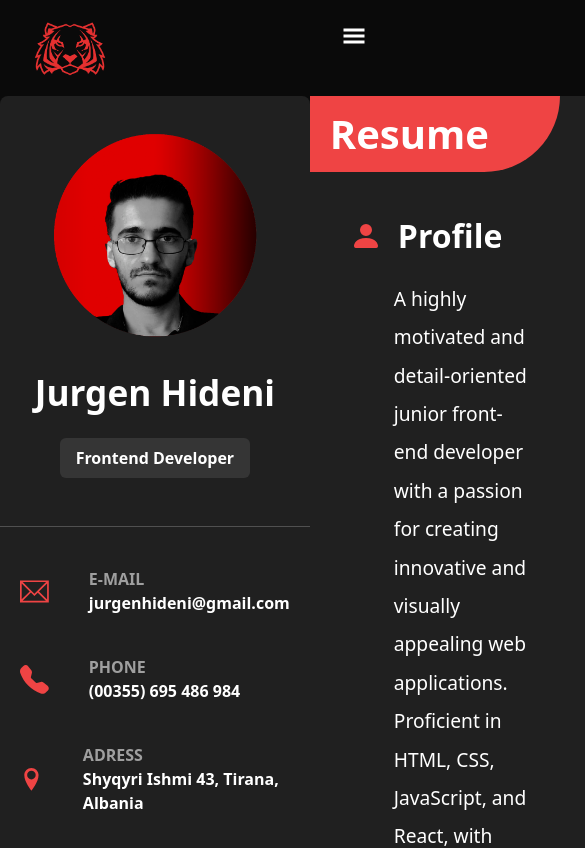
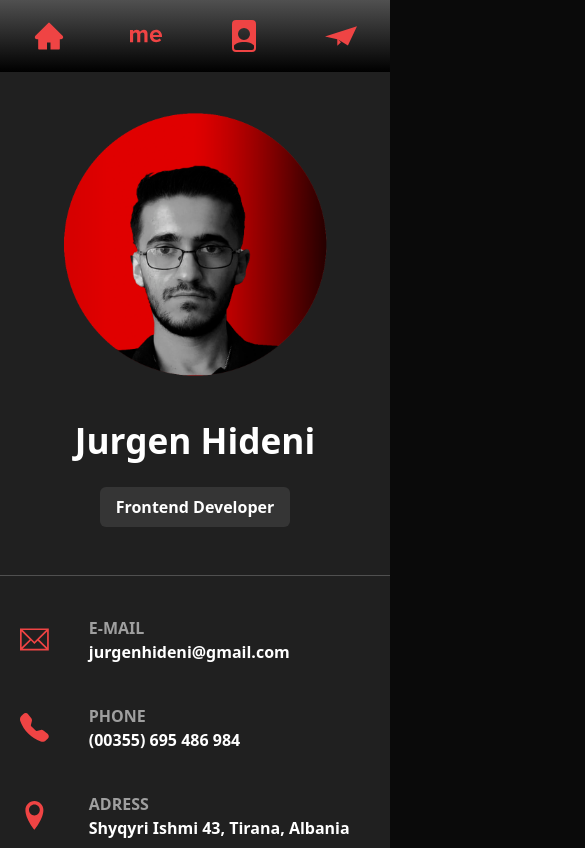
Before and after one commit to jurgenhideni/portfolio, a Next.js app: page /resume in a window 390 px wide. Shown: the top 848 px of the page, 585 px wide, since content can reach past the window. Built offline with nearby package versions, Linux system fonts and the light colour scheme.

Commit message:
made resume page mobile responsive

```diff
--- a/src/components/CurriculumVitae.jsx
+++ b/src/components/CurriculumVitae.jsx
@@ -4,8 +4,8 @@ import { BiBookOpen } from "react-icons/bi";
 import { MdOutlineWorkOutline } from "react-icons/md";
 const CurriculumVitae = () => {
   return (
-    <div className="max-w-[700px] border-r border-slate-400 ">
-      <div className="mx-10 text-white">
+    <div className="max-w-[700px] border-r border-slate-400 max-sm:grid max-sm:grid-cols-1 ">
+      <div className="mx-10 text-white max-sm:grid max-sm:grid-cols-1">
         <div className="flex items-center gap-4  mt-10 mb-5">
           <BsFillPersonFill className="text-red-500 text-[2rem]" />
           <h2 className="text-[2rem] font-bold">Profile</h2>
@@ -14,10 +14,13 @@ const CurriculumVitae = () => {
           A highly motivated and detail-oriented junior front-end developer with
           a passion for creating innovative and visually appealing web
           applications. Proficient in HTML, CSS, JavaScript, and React, with
-          experience in developing responsive and user-friendly websites. Strong
-          problem-solving skills and a desire to learn and grow in a dynamic and
-          fast-paced environment. A collaborative team player with good
-          communication skills and a commitment to delivering high-quality work.
+          experience in developing responsive and user-friendly websites.{" "}
+          <span className="max-sm:hidden">
+            Strong problem-solving skills and a desire to learn and grow in a
+            dynamic and fast-paced environment. A collaborative team player with
+            good communication skills and a commitment to delivering
+            high-quality work.
+          </span>
         </p>
       </div>
       <div className="mx-10 text-white">
--- a/src/components/Header.jsx
+++ b/src/components/Header.jsx
@@ -1,56 +1,28 @@
-"use client";
-
 import Link from "next/link";
 import Image from "next/image";
-import { useState } from "react";
-import { GiHamburgerMenu } from "react-icons/gi";
 
+import { SiAboutdotme } from "react-icons/si";
+import { BsFilePersonFill } from "react-icons/bs";
+import { SiMinutemailer } from "react-icons/si";
+import { AiFillHome } from "react-icons/ai";
 const Header = () => {
-  const [isOpen, setIsOpen] = useState(false);
-
-  const toggleMenu = () => {
-    setIsOpen(!isOpen);
-  };
-
   return (
     <>
-      <div className="flex justify-between md:hidden ">
-        <Image
-          src="/assets/logo01.png"
-          alt=""
-          width={100}
-          height={50}
-          className="m-5"
-        />
-        <div>
-          <GiHamburgerMenu
-            onClick={toggleMenu}
-            className="text-white m-6 text-[1.5rem] cursor-pointer"
-          />
-        </div>
+      <div className="md:hidden w-full fixed top-0 text-[2rem] bg-gradient-to-t from-black to-[#505050] flex justify-around py-5 text-red-500 ">
+        <Link href="/">
+          <AiFillHome />
+        </Link>
+        <Link href="/about">
+          <SiAboutdotme />
+        </Link>
+        <Link href="/resume">
+          <BsFilePersonFill />
+        </Link>
+        <Link href="/contact">
+          <SiMinutemailer />
+        </Link>
       </div>
-      {isOpen && (
-        <div
-          className=" transition-all duration-500 ease-in-out text-[1.2rem] text-center
-       border-red-500 md:hidden max-sm:w-[150px] max-sm:absolute text-white
-       right-0 top-12 font-bold max-sm:grid max-sm:grid-cols-1 gap-5 max-sm:my-3 mx-1
-       "
-        >
-          <button className="bg-red-500 border-2 border-black py-2 rounded-lg ">
-            Home
-          </button>
-          <button className="bg-red-500 border-2 border-black py-2 rounded-lg">
-            Resume
-          </button>
-          <button className="bg-red-500 border-2 border-black py-2 rounded-lg">
-            Contact
-          </button>
-          <button className="bg-red-500 border-2 border-black py-2 rounded-lg">
-            About me
-          </button>
-        </div>
-      )}
-      <div className="flex justify-between m-5 uppercase items-center max-sm:hidden">
+      <div className="flex justify-between p-3 uppercase items-center max-sm:hidden sticky top-0 bg-black">
         <Image src="/assets/logo01.png" alt="" width={100} height={50} />
         <div className="flex gap-20  mx-10 text-white ">
           <Link className="hover:text-red-400" href="/">
--- a/src/components/Layout.jsx
+++ b/src/components/Layout.jsx
@@ -5,6 +5,7 @@ const Layout = ({ children }) => {
   return (
     <>
       <Header />
+
       <main>{children}</main>
       <Footer />
     </>
--- a/src/components/Main.jsx
+++ b/src/components/Main.jsx
@@ -4,7 +4,7 @@ import Link from "next/link";
 const Main = () => {
   return (
     <>
-      <div className="flex justify-around items-center pb-28 max-sm:block max-sm:mx-10">
+      <div className="flex justify-around items-center pb-28 max-sm:block max-sm:mx-10 max-sm:mt-20">
         <div className="font-sans ">
           <p className="font-bold font-sans text-[2rem] text-red-500">
             Hello, My Name Is
--- a/src/components/Resume.jsx
+++ b/src/components/Resume.jsx
@@ -12,8 +12,8 @@ import { AiFillGithub } from "react-icons/ai";
 
 const Resume = () => {
   return (
-    <div className="flex justify-around">
-      <div className="bg-[#202020] lg:min-h-[100vh]  rounded-lg text-center text-white">
+    <div className="flex justify-around max-sm:grid grid-cols-1 max-sm:mt-16">
+      <div className="bg-[#202020] lg:min-h-[100vh]  lg:rounded-lg text-center text-white">
         <Image
           src="/assets/profile.png"
           width={500}
@@ -55,11 +55,14 @@ const Resume = () => {
         </div>
       </div>
 
-      <div className="lg:min-h-[100vh] lg:max-w-[1300px]  rounded-lg bg-[#202020]">
-        <h1 className="text-white font-bold text-[2.5rem] px-5 bg-red-500 max-w-[250px] py-2 rounded-br-full rounded-tl-md">
+      <div className="lg:min-h-[100vh] lg:max-w-[1300px]  lg:rounded-lg bg-[#202020]">
+        <h1 className="text-white font-bold text-[2.5rem] px-5 bg-red-500 max-w-[250px] max-sm:hidden py-2 rounded-br-full rounded-tl-md ">
           Resume
         </h1>
-        <div className="flex text-white">
+        <h2 className="md:hidden mt-16 text-center bg-[#101010] py-2 text-[2.5rem] font-bold text-red-500">
+          Resume
+        </h2>
+        <div className="flex text-white max-sm:grid max-sm:grid-cols-1">
           <CurriculumVitae />
           <div className="flex flex-col gap-2">
             <div className="m-10">
```
Also changed, not shown: public/assets/logo.png (deleted).
